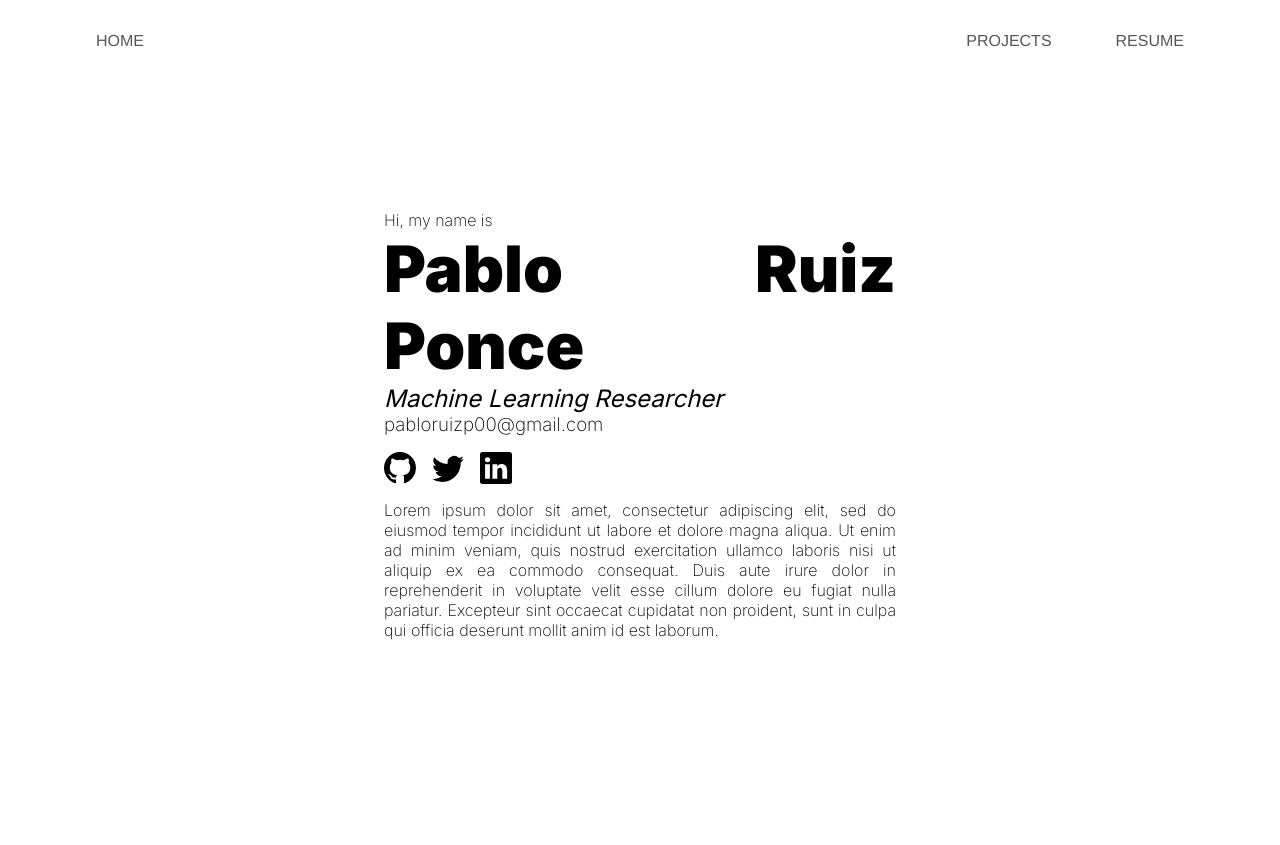
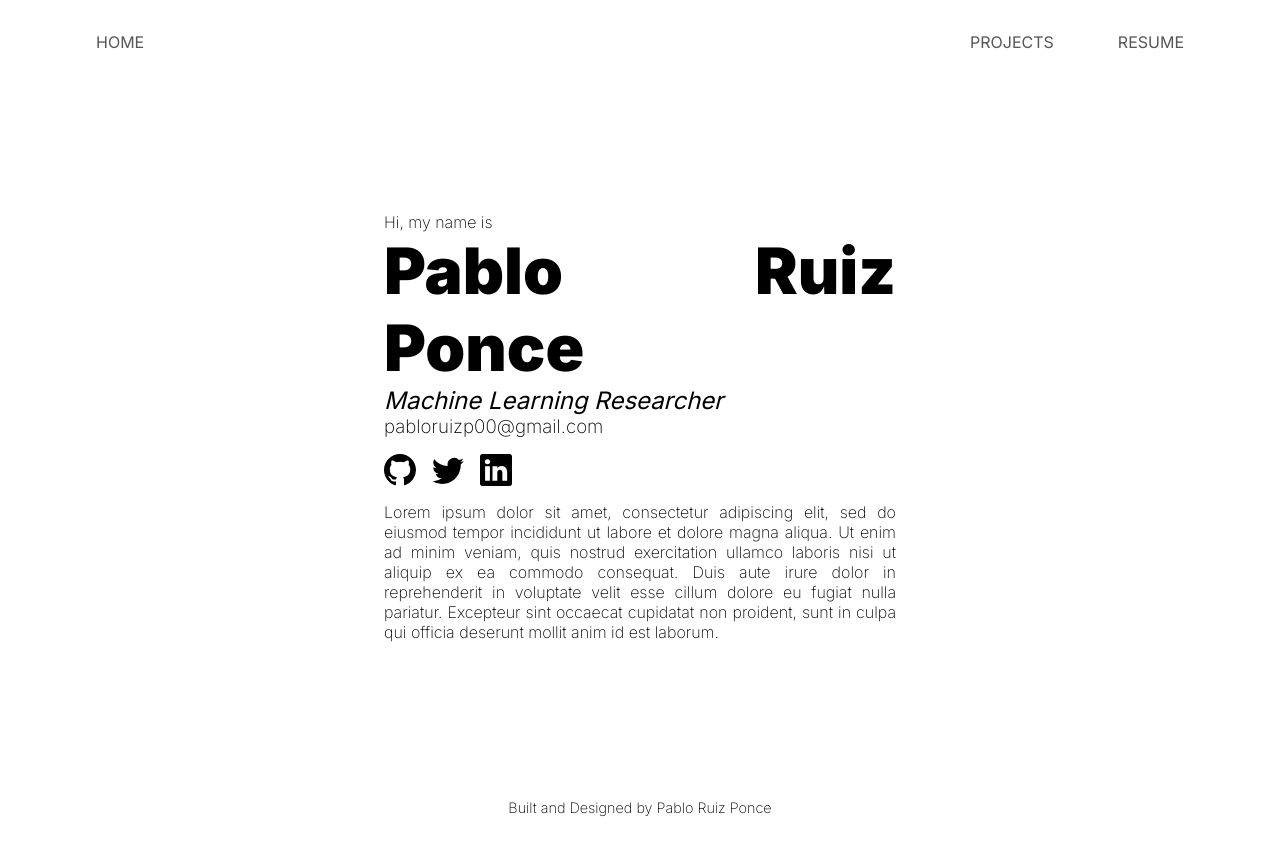
Before and after one commit to pabloruizp/pabloruizponce.com, a Vue app: page / in a window 1280 px wide. Before the commit the page ends 800 px from the top, so only its background shows below. Built offline with nearby package versions, Linux system fonts and the light colour scheme; no server answers.

Commit message:
Footer and tags

```diff
--- a/src/App.vue
+++ b/src/App.vue
@@ -29,12 +29,36 @@ export default {
     <router-link to="/projects"><span>PROJECTS</span></router-link>
   </nav>
   <router-view/>
+  <footer><a href="https://www.github.com/pabloruizp/pabloruizponce.com">Built and Designed by Pablo Ruiz Ponce</a></footer>
 </template>
 
 <style>
 * {
   margin: 0;
 }
+
+footer {
+  width: 100%;
+  display: flex;
+  justify-content: center;
+  position:relative;
+  padding: 2em 0;
+  bottom: 0;
+  font-family: 'Inter';
+  font-size: 0.9em;
+  font-weight: 200;
+}
+
+footer > a {
+  color: black;
+  text-decoration: none;
+  transition: 0.2s;
+}
+
+footer > a:hover {
+  color: rgb(179, 179, 179);
+}
+
 
 body{
     background-color: rgb(255, 255, 255);
@@ -46,7 +70,7 @@ body{
 
 nav {
   list-style-type: none;
-  font-family: Helvetica, sans-serif;
+  font-family: 'Inter';
   margin: 0 5vw;
   padding: 0;
   overflow: hidden;
--- a/src/components/FeaturedPreview.vue
+++ b/src/components/FeaturedPreview.vue
@@ -6,7 +6,8 @@ export default {
     description: String,
     github: String,
     demo: String,
-    imageURL: String
+    imageURL: String,
+    tags: []
   }
 }
 </script>
@@ -16,6 +17,9 @@ export default {
         <div class="featured-preview-left">
                 <div class="name-preview">
                     {{name}}
+                </div>
+                <div class="tag-preview">
+                    <span v-for="tag in tags">{{tag}}</span>
                 </div>
                 <div class="description-preview">
                     {{description}}
@@ -40,6 +44,20 @@ export default {
 </template>
 
 <style>
+
+.tag-preview {
+    display: flex;
+    flex-direction: row;
+    font-size: 0.9em;
+    font-weight: 200;
+    color: gray;
+    margin-bottom: 1em;
+}
+
+.tag-preview > span {
+    margin-right: 1em;
+}
+
 .featured-image-box {
     width: 50%;
 }
@@ -96,6 +114,8 @@ export default {
 }
 
 .name-preview {
+    font-size: 1.2em;
+    margin-bottom: 0.5em;
     font-weight: 800;
 }
 
--- a/src/components/ProjectPreview.vue
+++ b/src/components/ProjectPreview.vue
@@ -5,7 +5,8 @@ export default {
     name: String,
     description: String,
     github: String,
-    demo: String
+    demo: String,
+    tags: []
   }
 }
 </script>
@@ -14,6 +15,9 @@ export default {
     <div class="base-preview">
         <div class="name-preview">
             {{name}}
+        </div>
+        <div class="tag-preview">
+            <span v-for="tag in tags">{{tag}}</span>
         </div>
         <div class="description-preview">
             {{description}}
@@ -34,6 +38,19 @@ export default {
 </template>
 
 <style>
+
+.tag-preview {
+    display: flex;
+    flex-direction: row;
+    font-size: 0.9em;
+    font-weight: 200;
+    color: gray;
+    margin-bottom: 1em;
+}
+
+.tag-preview > span {
+    margin-right: 1em;
+}
 
 .base-preview {
     display: flex;
--- a/src/views/ProjectsView.vue
+++ b/src/views/ProjectsView.vue
@@ -14,7 +14,7 @@ export default {
         const projects = query(collection(db, "projects"), orderBy("creation_date", "desc"));
         const querySnap = await getDocs(projects);
         querySnap.forEach((doc) => {
-            const project = { id: doc.id, name: doc.data().name, description: doc.data().description }
+            const project = { id: doc.id, name: doc.data().name, description: doc.data().description, tags: doc.data().tags}
 
             if(doc.data().github != null) {
               project['github'] = doc.data().github
@@ -45,10 +45,10 @@ export default {
 <template>
   <div class="projects">
     <div class="featured-grid">
-      <FeaturedPreview v-for="project in featured" :id=project.id :name=project.name :description=project.description :github="project.github" :demo="project.demo" :imageURL="project.imageURL" ></FeaturedPreview>
+      <FeaturedPreview v-for="project in featured" :id=project.id :name=project.name :description=project.description :github="project.github" :demo="project.demo" :imageURL="project.imageURL" :tags="project.tags"></FeaturedPreview>
     </div>
     <div class="projects-grid">
-      <ProjectPreview v-for="project in projects" :id=project.id :name=project.name :description=project.description :github="project.github" :demo="project.demo" />
+      <ProjectPreview v-for="project in projects" :id=project.id :name=project.name :description=project.description :github="project.github" :demo="project.demo" :tags="project.tags" />
     </div>
   </div>
 </template>
```
